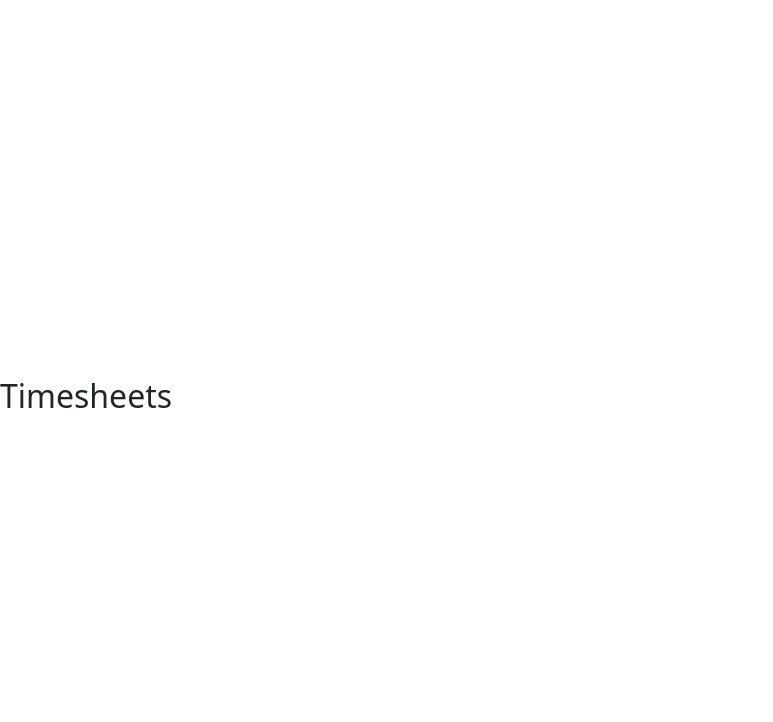
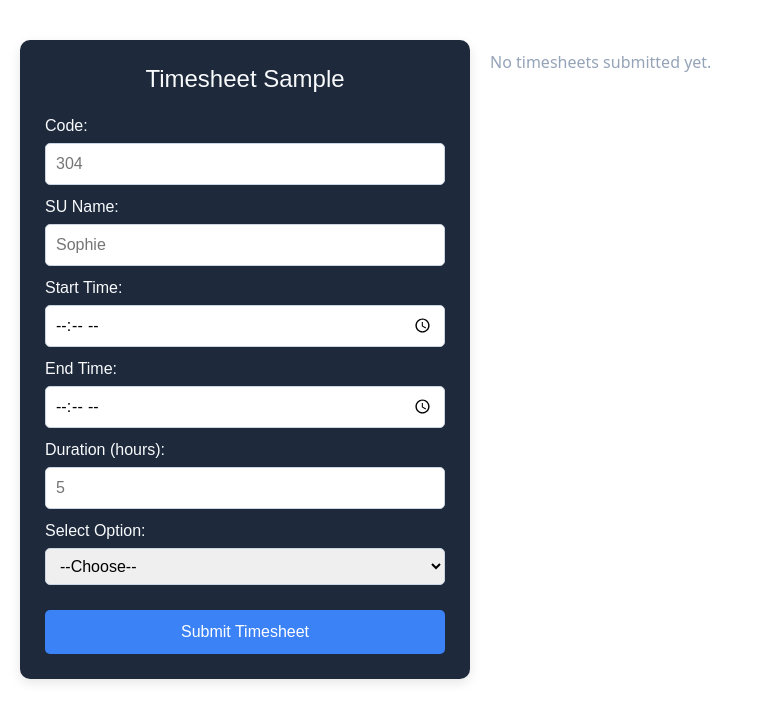
Before and after one commit to mech03/KKTimesheets, a React (Vite) app: page /timesheets in a window 1280 px wide. Shown: the top 722 px of the page, without its empty margins (0-773 px from the left). Built offline with nearby package versions, Linux system fonts and the light colour scheme.

Commit message:
fixed main routing

```diff
--- a/package.json
+++ b/package.json
@@ -10,6 +10,7 @@
     "preview": "vite preview"
   },
   "dependencies": {
+    "@types/react-router-dom": "^5.3.3",
     "bootstrap": "^5.3.7",
     "react": "^19.1.1",
     "react-dom": "^19.1.1",
--- /dev/null
+++ b/src/Components/TimesheetDisplay.tsx
@@ -0,0 +1,51 @@
+import React from "react";
+import "../Pages/TimesheetDisplay.css";
+
+interface TimesheetData {
+  code: string;
+  suName: string;
+  startTime: string;
+  endTime: string;
+  duration: string;
+  shiftType: string;
+}
+
+interface TimesheetDisplayProps {
+  data?: TimesheetData[];
+}
+
+export default function TimesheetDisplay({ data }: TimesheetDisplayProps) {
+  if (!data || data.length === 0) {
+    return <div className="no-data">No timesheets submitted yet.</div>;
+  }
+
+  return (
+    <div className="timesheet-display-container">
+      <h2>Submitted Timesheets</h2>
+      <table className="timesheet-table">
+        <thead>
+          <tr>
+            <th>Code</th>
+            <th>SU Name</th>
+            <th>Start</th>
+            <th>End</th>
+            <th>Duration</th>
+            <th>Shift Type</th>
+          </tr>
+        </thead>
+        <tbody>
+          {data.map((entry, index) => (
+            <tr key={index}>
+              <td>{entry.code}</td>
+              <td>{entry.suName}</td>
+              <td>{entry.startTime}</td>
+              <td>{entry.endTime}</td>
+              <td>{entry.duration}</td>
+              <td>{entry.shiftType}</td>
+            </tr>
+          ))}
+        </tbody>
+      </table>
+    </div>
+  );
+}
--- /dev/null
+++ b/src/Components/TimesheetForm.tsx
@@ -0,0 +1,125 @@
+import React, { useState, ChangeEvent, FormEvent } from "react";
+import "../Pages/TimesheetForm.css";
+
+interface TimesheetData {
+  code: string;
+  suName: string;
+  startTime: string;
+  endTime: string;
+  duration: string;
+  shiftType: string;
+}
+
+interface TimesheetFormProps {
+  onSubmit?: (data: TimesheetData) => void;
+}
+
+export default function TimesheetForm({ onSubmit }: TimesheetFormProps) {
+  const [formData, setFormData] = useState<TimesheetData>({
+    code: "",
+    suName: "",
+    startTime: "",
+    endTime: "",
+    duration: "",
+    shiftType: ""
+  });
+
+  const handleChange = (
+    e: ChangeEvent<HTMLInputElement | HTMLSelectElement>
+  ) => {
+    const { name, value } = e.target;
+    setFormData((prev) => ({
+      ...prev,
+      [name]: value
+    }));
+  };
+
+  const handleSubmit = (e: FormEvent<HTMLFormElement>) => {
+    e.preventDefault();
+    console.log("Timesheet Data:", formData);
+    alert("Timesheet submitted!");
+    if (onSubmit) onSubmit(formData);
+  };
+
+  return (
+    <div className="timesheet-container">
+      <h2>Timesheet Sample</h2>
+      <form onSubmit={handleSubmit}>
+        <label>
+          Code:
+          <input
+            type="text"
+            name="code"
+            placeholder="304"
+            value={formData.code}
+            onChange={handleChange}
+            required
+          />
+        </label>
+
+        <label>
+          SU Name:
+          <input
+            type="text"
+            name="suName"
+            placeholder="Sophie"
+            value={formData.suName}
+            onChange={handleChange}
+            required
+          />
+        </label>
+
+        <label>
+          Start Time:
+          <input
+            type="time"
+            name="startTime"
+            value={formData.startTime}
+            onChange={handleChange}
+            required
+          />
+        </label>
+
+        <label>
+          End Time:
+          <input
+            type="time"
+            name="endTime"
+            value={formData.endTime}
+            onChange={handleChange}
+            required
+          />
+        </label>
+
+        <label>
+          Duration (hours):
+          <input
+            type="number"
+            name="duration"
+            placeholder="5"
+            value={formData.duration}
+            onChange={handleChange}
+            required
+          />
+        </label>
+
+        <label>
+          Select Option:
+          <select
+            name="shiftType"
+            value={formData.shiftType}
+            onChange={handleChange}
+            required
+          >
+            <option value="">--Choose--</option>
+            <option value="N/A">N/A</option>
+            <option value="Sleep in">Sleep in</option>
+            <option value="Waking night">Waking night</option>
+          </select>
+        </label>
+
+        <button type="submit">Submit Timesheet</button>
+      </form>
+    </div>
+  );
+}
--- a/src/pages/TimesheetsC404.tsx
+++ b/src/pages/TimesheetsC404.tsx
@@ -1,3 +1,36 @@
+import React, {useState} from "react";
+import TimesheetDisplay from "../Components/TimesheetDisplay";
+import TimesheetForm from "../Components/TimesheetForm";
+
+interface TimesheetData {
+  code: string;
+  suName: string;
+  startTime: string;
+  endTime: string;
+  duration: string;
+  shiftType: string;
+}
+
 export default function TimesheetsC404() {
-  return <h2>Timesheets</h2>;
+  const [submittedData, setSubmittedData] = useState<TimesheetData[]>([]);
+
+  const handleTimesheetSubmit = (data: TimesheetData) => {
+    setSubmittedData((prevData) => [...prevData, data]);
+  };
+
+  return (
+    <div
+      style={{
+        display: "flex",
+        flexWrap: "wrap",
+        gap: "20px",
+        padding: "10px 20px",
+        marginTop: "0",
+        minHeight: "calc(100vh - 60px)",
+      }}
+    >
+      <TimesheetForm onSubmit={handleTimesheetSubmit} />
+      <TimesheetDisplay data={submittedData} />
+    </div>
+  );
 }
```
Also changed, not shown: src/routes/AppRoutes.tsx (+6 -6 lines), 1 other file (tests, documents, lock files or other folders).
